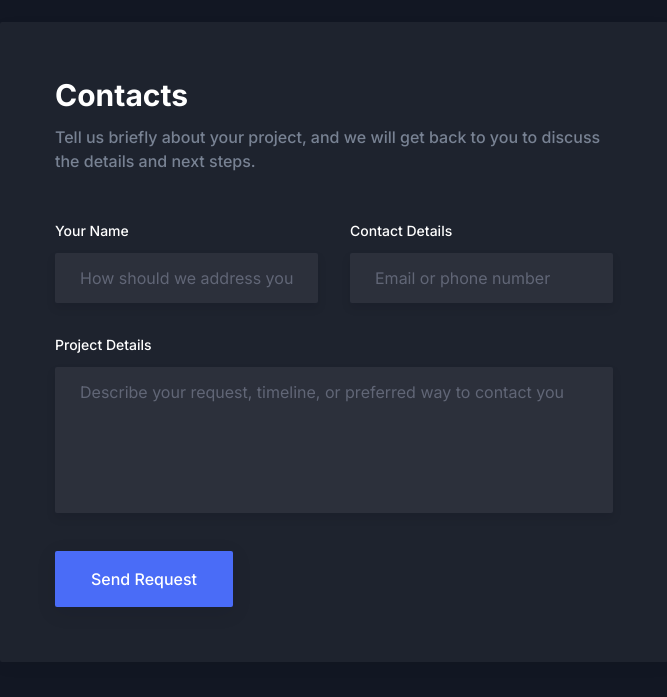
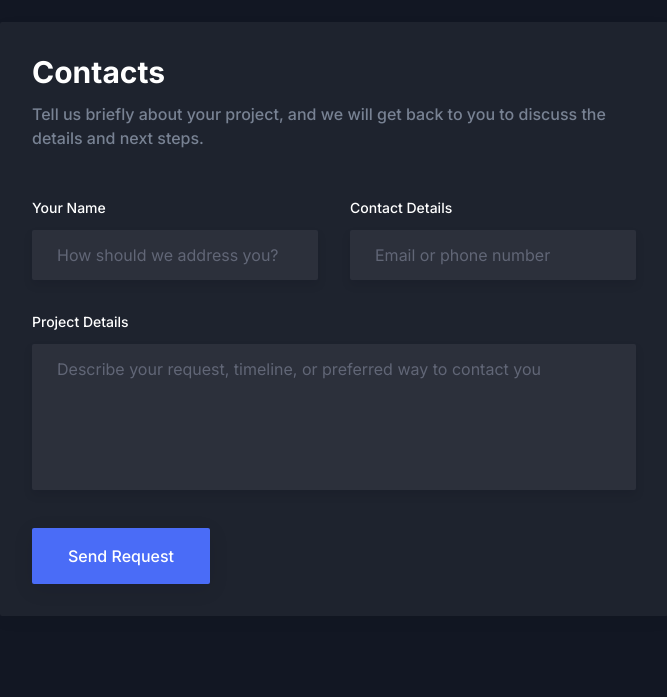
Before and after one commit to d33sf0m33/company-landing, a Next.js app: page / in a window 1280 px wide. Shown: the part 3403-4100 px from the top of the page, without its empty margins (306-973 px from the left). Built offline with nearby package versions, Linux system fonts and the light colour scheme.

Commit message:
style(Другое): Упрощение стилей компонента Contact

```diff
--- a/src/components/Contact/index.tsx
+++ b/src/components/Contact/index.tsx
@@ -7,7 +7,7 @@ const Contact = () => {
         <div className="-mx-4 flex flex-wrap justify-center">
           <div className="w-full px-4 lg:w-8/12 xl:w-7/12">
             <div
-              className="mb-12 rounded-xs bg-white px-8 py-11 shadow-three dark:bg-gray-dark sm:p-[55px] lg:mb-5 lg:px-8 xl:p-[55px]"
+              className="mb-12 rounded-xs bg-white p-8 shadow-three dark:bg-gray-dark lg:mb-5"
               data-wow-delay=".15s
               "
             >
```
